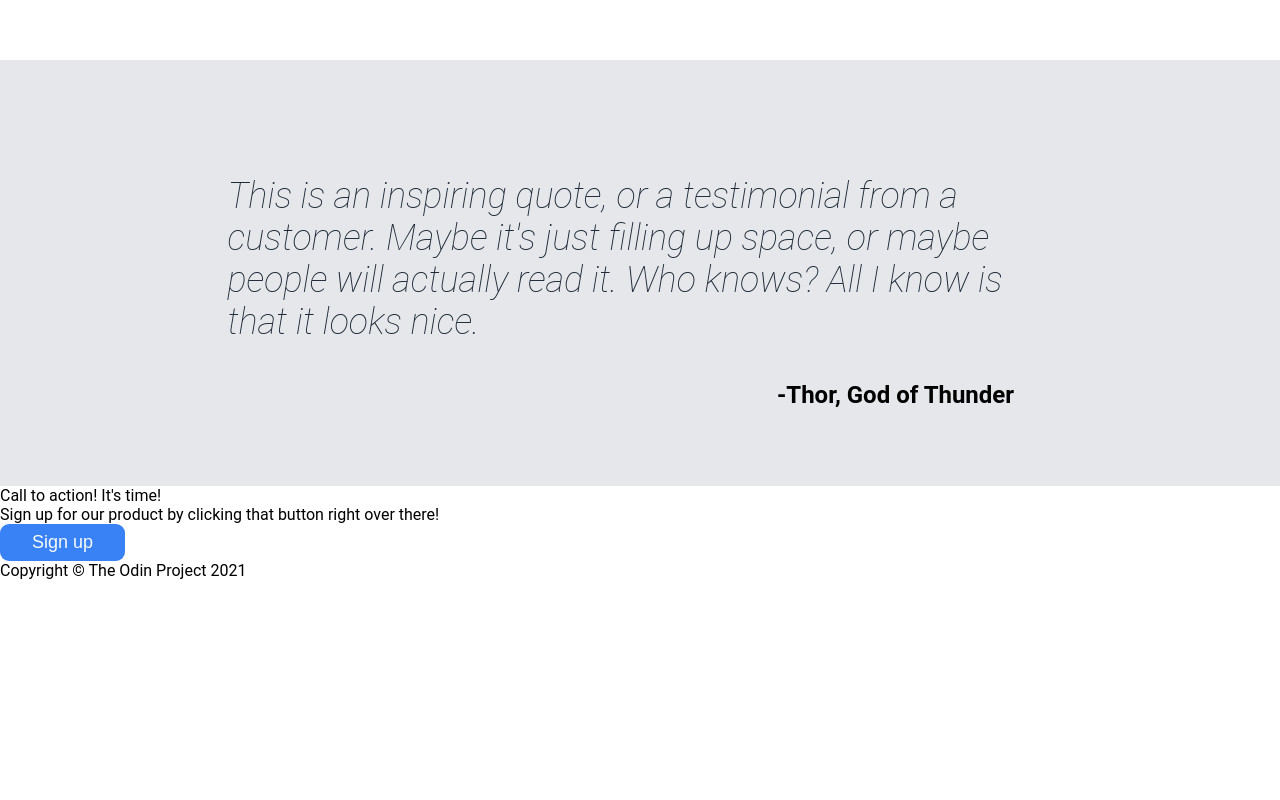
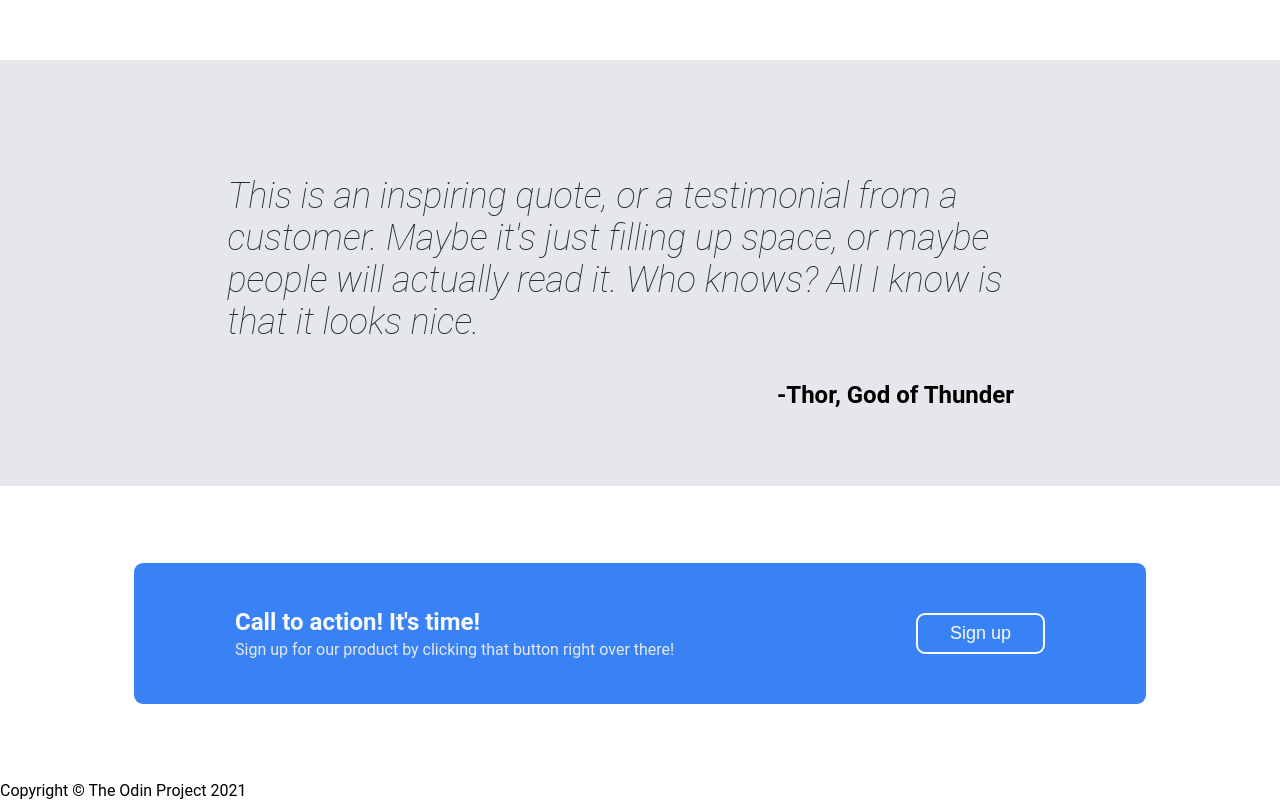
Before and after one commit to tofuni/landing-page, a plain HTML site: page index.html in a window 1280 px wide. Shown: the part 886-1686 px from the top of the page. Before the commit the page ends 1466 px from the top, so only its background shows below. Drawn offline with Linux system fonts and the light colour scheme.

Commit message:
Add styling to CTA banner section

```diff
--- a/style.css
+++ b/style.css
@@ -139,3 +139,37 @@ button {
     text-align: right;
     padding-right: 6%;
 }
+
+/* Styling for CTA banner section */
+.call-to-action {
+    display: flex;
+    justify-content: center;
+    align-items: center;
+    padding: 6%;
+}
+
+.banner {
+    max-width: 810px;
+    background-color: #3882F6;
+    border-radius: 9px;
+    display: flex;
+    flex: 1;
+    justify-content: space-between;
+    align-items: center;
+    padding: 4% 9%;
+}
+
+.cta-text {
+    color: #F9FAF8;
+    font-size: 24px;
+    font-weight: 700;
+    margin-bottom: 1%;
+}
+
+.cta-subtext {
+    color: #E5E7EB;
+}
+
+.banner button {
+    border: 2px solid #F9FAF8;
+}
```
